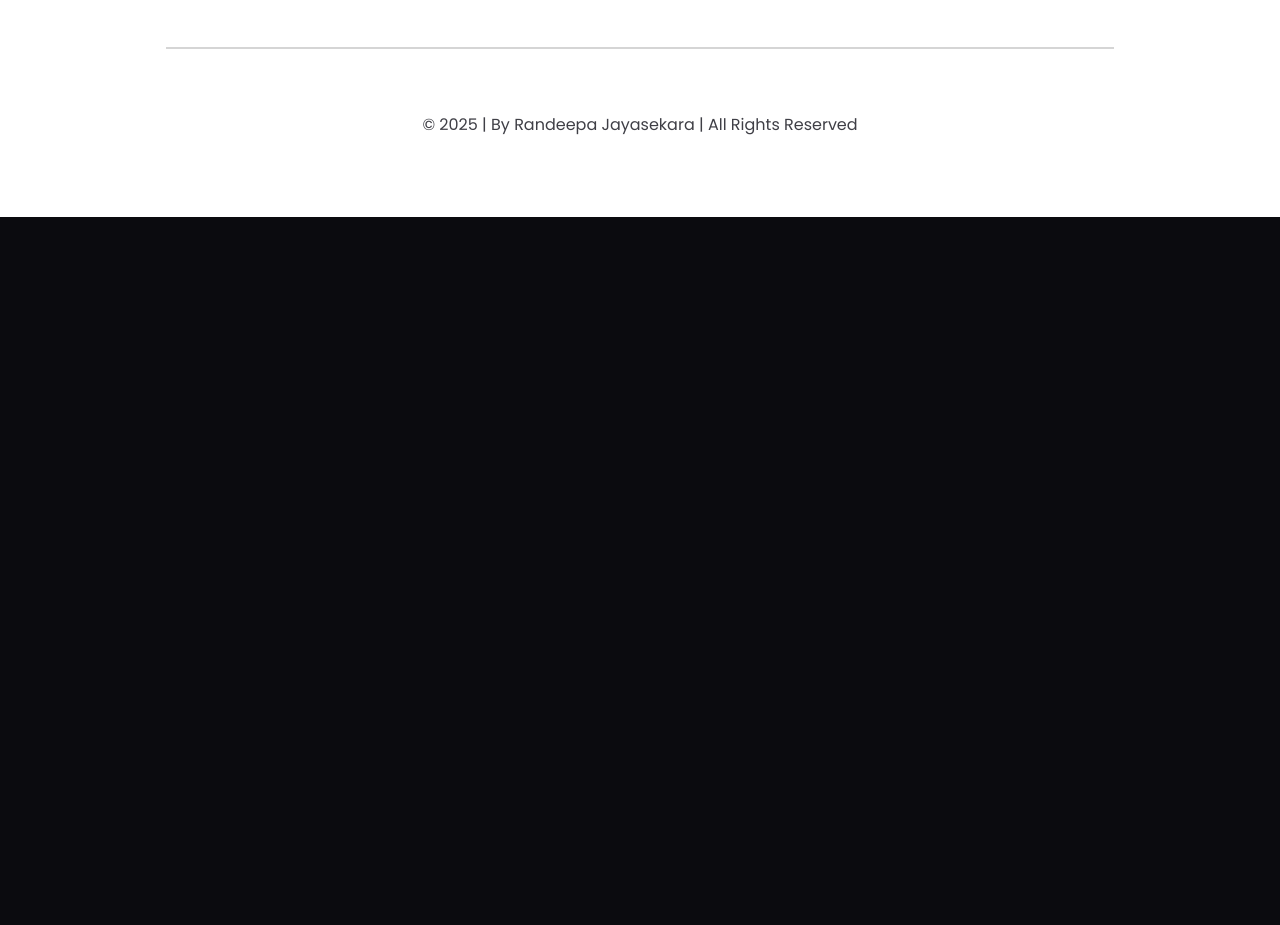
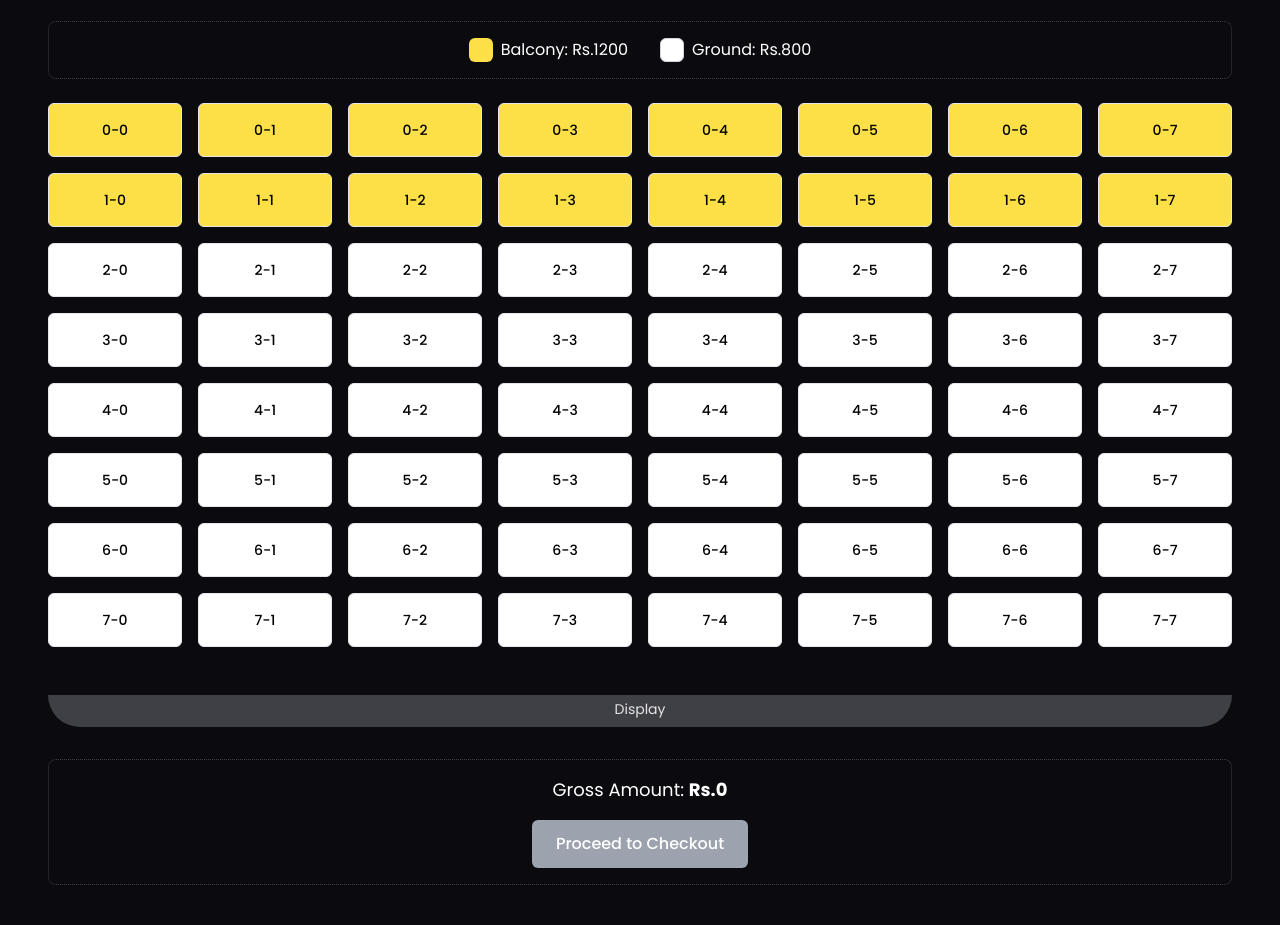
Before and after one commit to randeepajayasekara/streamline-cinemas, a React (Vite) app: page /reserve/seat in a window 1280 px wide. Shown: the part 207-1132 px from the top of the page. Before the commit the page ends 800 px from the top, so only its background shows below. Built offline with nearby package versions, Linux system fonts and the light colour scheme.

Commit message:
New: Seating Chart

```diff
--- a/src/routes/reservation/seat-selection.tsx
+++ b/src/routes/reservation/seat-selection.tsx
@@ -1,10 +1,179 @@
+import React, { useState } from "react";
+import { useNavigate, useLocation } from "react-router-dom";
+
+type Seat = {
+  id: string;
+  type: "balcony" | "ground";
+  price: number;
+  isSelected: boolean;
+  isReserved: boolean;
+};
+
+const rows = 8;
+const cols = 8;
+
+const generateSeats = (experienceType: string) => {
+  const seats: Seat[] = [];
+  for (let row = 0; row < rows; row++) {
+    for (let col = 0; col < cols; col++) {
+      const isBalcony = row < 2;
+      let price = 0;
+
+      // Adjust prices based on experience type
+      switch (experienceType) {
+        case "IMAX":
+          price = isBalcony ? 3600 : 3400;
+          break;
+        case "3D":
+          price = isBalcony ? 2100 : 1800;
+          break;
+        case "2D":
+        default:
+          price = isBalcony ? 1200 : 800;
+          break;
+      }
+
+      seats.push({
+        id: `${row}-${col}`,
+        type: isBalcony ? "balcony" : "ground",
+        price,
+        isSelected: false,
+        isReserved: false,
+      });
+    }
+  }
+  return seats;
+};
+
 export default function SeatSelection() {
-    return (
-      <div>
-        <h1>Movies</h1>
-        <ul>
-          <li>Sample</li>
-        </ul>
+  const location = useLocation();
+  const navigate = useNavigate();
+  const {
+    movie,
+    date,
+    time,
+    experience: experienceType,
+    reservedSeats,
+  } = location.state || {};
+  const [seats, setSeats] = useState<Seat[]>(
+    generateSeats(experienceType || "3D")
+  );
+  const [totalPrice, setTotalPrice] = useState(0);
+
+  // Mark reserved seats
+  React.useEffect(() => {
+    if (reservedSeats) {
+      setSeats((prevSeats) =>
+        prevSeats.map((seat) =>
+          reservedSeats.includes(seat.id) ? { ...seat, isReserved: true } : seat
+        )
+      );
+    }
+  }, [reservedSeats]);
+
+  const handleSeatClick = (seatId: string) => {
+    setSeats((prevSeats) =>
+      prevSeats.map((seat) =>
+        seat.id === seatId && !seat.isReserved
+          ? { ...seat, isSelected: !seat.isSelected }
+          : seat
+      )
+    );
+  };
+
+  const calculateTotalPrice = () => {
+    const selectedSeats = seats.filter((seat) => seat.isSelected);
+    const total = selectedSeats.reduce((sum, seat) => sum + seat.price, 0);
+    setTotalPrice(total);
+  };
+
+  const handleProceedToCheckout = () => {
+    const selectedSeats = seats.filter((seat) => seat.isSelected);
+    const showtimeData = location.state; // Assuming data is passed from showtime-selection page
+    navigate("/reserve/checkout", {
+      state: { selectedSeats, totalPrice, showtimeData },
+    });
+  };
+
+  React.useEffect(() => {
+    calculateTotalPrice();
+  }, [seats]);
+
+  return (
+    <div className="py-40 px-6 md:px-12">
+      <h1 className="text-3xl font-medium mb-8 text-center text-black dark:text-white">
+        Seat Selection
+      </h1>
+      <div className="mb-6">
+        <div className="flex justify-center gap-8 border border-dotted border-zinc-700 rounded-lg p-4">
+          <div className="flex items-center gap-2">
+            <div className="w-6 h-6 bg-yellow-300 rounded-md"></div>
+            <span className="text-black dark:text-white">
+              Balcony: Rs.
+              {experienceType === "IMAX"
+                ? 3600
+                : experienceType === "3D"
+                ? 2100
+                : 1200}
+            </span>
+          </div>
+          <div className="flex items-center gap-2">
+            <div className="w-6 h-6 bg-white border border-gray-300 rounded-md"></div>
+            <span className="text-black dark:text-white">
+              Ground: Rs.
+              {experienceType === "IMAX"
+                ? 3400
+                : experienceType === "3D"
+                ? 1800
+                : 800}
+            </span>
+          </div>
+        </div>
       </div>
-    );
-  }
+      <div className="grid grid-cols-4 md:grid-cols-8 gap-4 items-center justify-center">
+        {seats.map((seat) => (
+          <button
+            key={seat.id}
+            onClick={() => handleSeatClick(seat.id)}
+            disabled={seat.isReserved}
+            className={`p-4 rounded-md text-sm font-medium border ${
+              seat.isReserved
+                ? "bg-gray-400 cursor-not-allowed"
+                : seat.isSelected
+                ? "bg-green-500 text-white"
+                : seat.type === "balcony"
+                ? "bg-yellow-300"
+                : "bg-white"
+            } hover:shadow-md transition-all duration-200 ${
+              !seat.isReserved && "hover:scale-105"
+            }`}
+          >
+            {seat.id}
+          </button>
+        ))}
+      </div>
+      <div className="relative mt-12">
+        <div className="w-full h-8 bg-zinc-700 rounded-b-full"></div>
+        <div className="absolute top-0 w-full text-center">
+          <p className="text-sm font-normal pt-1 text-zinc-200">Display</p>
+        </div>
+      </div>
+      <div className="mt-8 text-center border border-dotted border-zinc-700 rounded-lg p-4">
+        <p className="text-lg mb-4 text-black dark:text-white">
+          Gross Amount: <span className="font-semibold">Rs.{totalPrice}</span>
+        </p>
+        <button
+          onClick={handleProceedToCheckout}
+          disabled={totalPrice === 0}
+          className={`px-6 py-3 rounded-md text-white font-medium ${
+            totalPrice === 0
+              ? "bg-gray-400 cursor-not-allowed"
+              : "bg-cyan-800 hover:bg-cyan-900"
+          } transition-all duration-200`}
+        >
+          Proceed to Checkout
+        </button>
+      </div>
+    </div>
+  );
+}
```
Also changed, not shown: src/routes/reservation/showtime-selection.tsx (+132 -44 lines).
